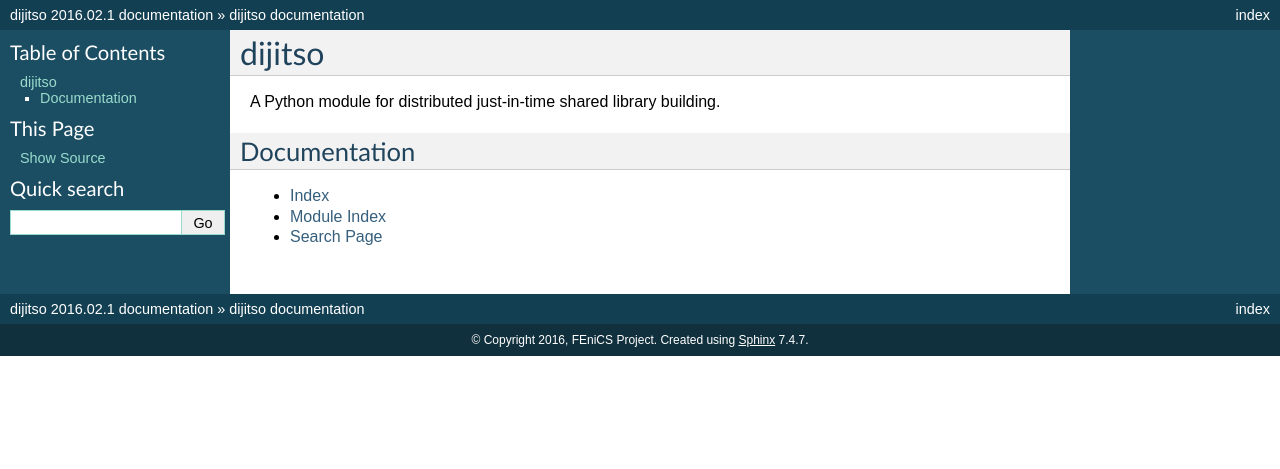
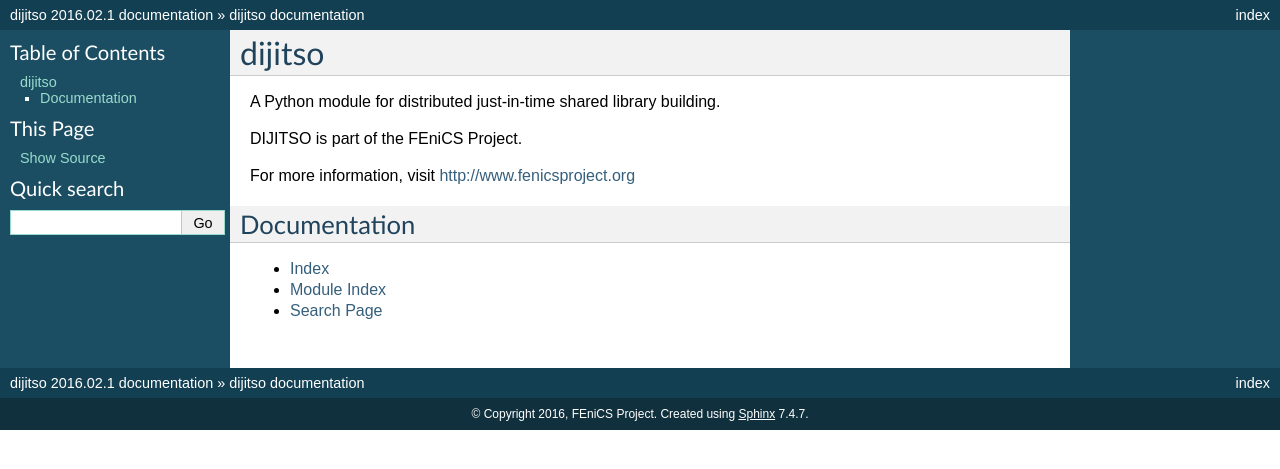
Before and after one commit to miklos1/dijitso, a Sphinx documentation site: the page built from doc/sphinx/source/index.rst, in a window 1280 px wide. Shown: the top 469 px of the page. Built offline with Sphinx 7.4.7, drawn with Linux system fonts in a browser that asks for light colours; pages that are not in the unit, such as notebooks, are missing from menus.

Commit message:
Update index.rst.

```diff
--- a/doc/sphinx/source/index.rst
+++ b/doc/sphinx/source/index.rst
@@ -1,18 +1,23 @@
 .. title:: dijitso documentation
 
-
+=======
 dijitso
 =======
 
 A Python module for distributed just-in-time shared library building.
 
+DIJITSO is part of the FEniCS Project.
+
+For more information, visit http://www.fenicsproject.org
+
 Documentation
--------------
+=============
 
 .. toctree::
    :titlesonly:
+   :maxdepth: 1
 
-   api-doc/dijitso
+   API reference <api-doc/dijitso>
 
 
 * :ref:`genindex`
```
